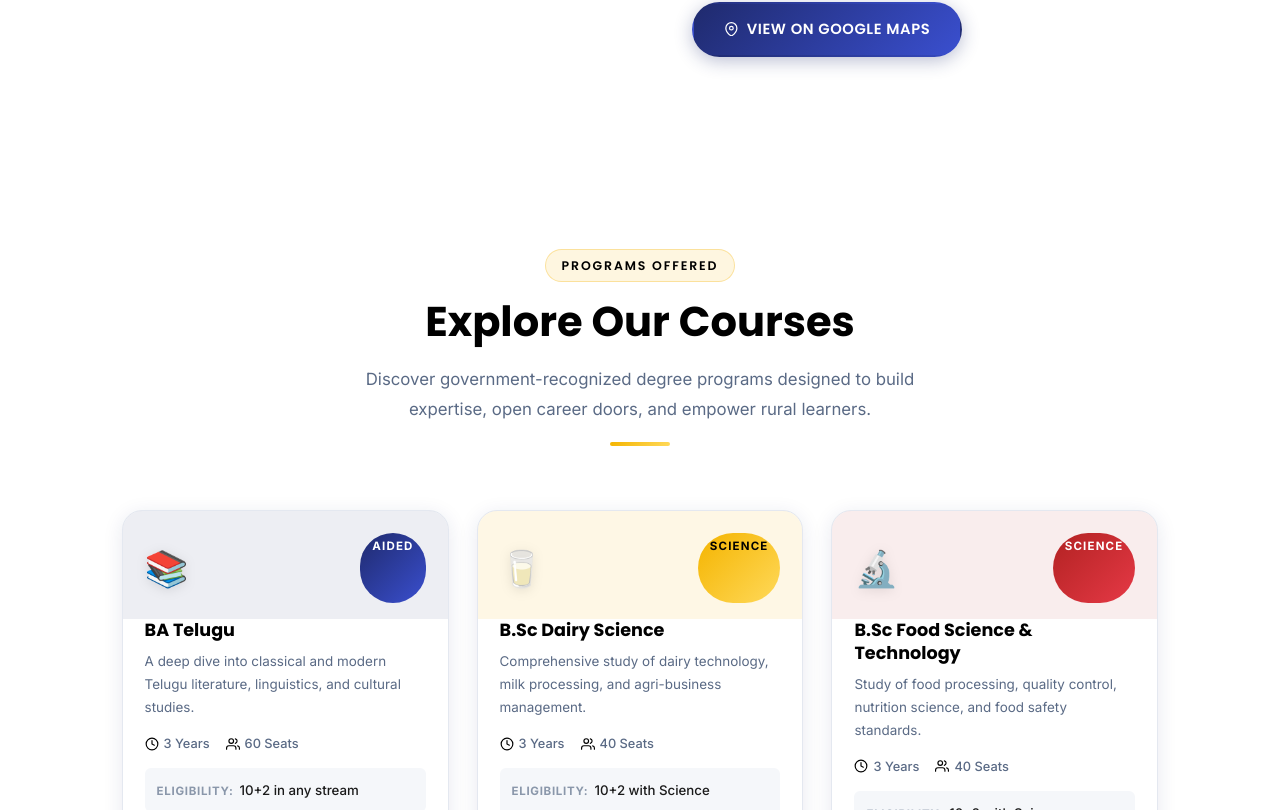
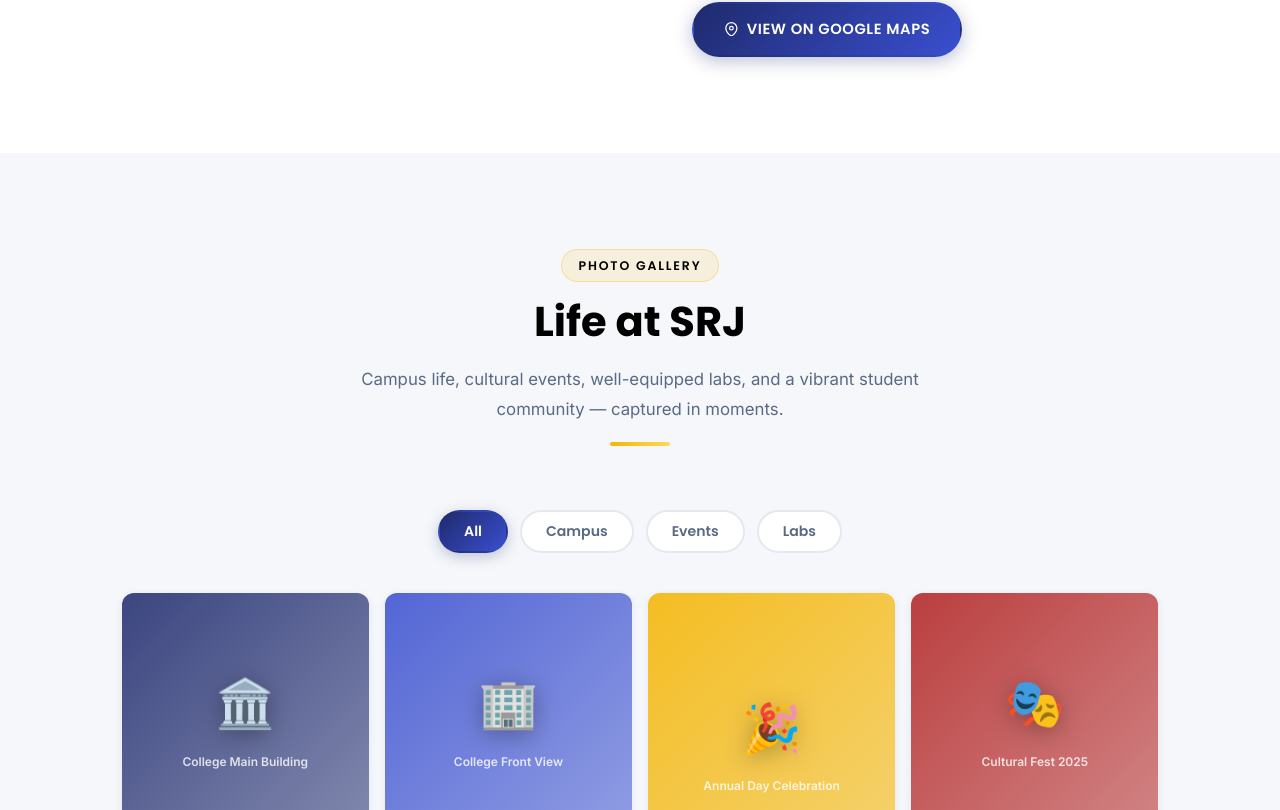
Before and after one commit to Pranay-Bhaskar/SRJ_Degree_college, a React (Vite) app in the folder frontend/: page / in a window 1280 px wide. Shown: the part 1990-2800 px from the top of the page. Built offline with nearby package versions, Linux system fonts and the light colour scheme.

Commit message:
remove unnecessory

```diff
--- a/frontend/src/components/Facilities.css
+++ b/frontend/src/components/Facilities.css
@@ -1,4 +1,4 @@
-/* ─── Facilities ────────────────────────────────────────────── */
+/* ─── Facilities ────────────────────────────────────────────── *
 .facilities__grid {
   display: grid;
   grid-template-columns: repeat(3, 1fr);
@@ -78,7 +78,7 @@
   line-height: 1.7;
 }
 
-/* ─── Responsive ────────────────────────────────────────────── */
+/* ─── Responsive ────────────────────────────────────────────── *
 @media (max-width: 1024px) {
   .facilities__grid { grid-template-columns: repeat(2, 1fr); }
 }
--- a/frontend/src/components/Facilities.jsx
+++ b/frontend/src/components/Facilities.jsx
@@ -1,3 +1,4 @@
+{/*
 import { useRef } from "react";
 import { motion } from "framer-motion";
 import { useInView } from "framer-motion";
@@ -63,3 +64,4 @@ export default function Facilities() {
     </section>
   );
 }
+*/}
--- a/frontend/src/pages/Home.jsx
+++ b/frontend/src/pages/Home.jsx
@@ -1,11 +1,11 @@
 import { HelmetProvider, Helmet } from "react-helmet-async";
 import Hero from "../components/Hero";
 import About from "../components/About";
-// import WhyChooseUs from "../components/WhyChooseUs";
-import Courses from "../components/Courses";
-import Facilities from "../components/Facilities";
-import Management from "../components/Management";
-import Admissions from "../components/Admissions";
+//import WhyChooseUs from "../components/WhyChooseUs";
+//import Courses from "../components/Courses";
+//import Facilities from "../components/Facilities";
+//import Management from "../components/Management";
+//import Admissions from "../components/Admissions";
 import News from "../components/News";
 import Gallery from "../components/Gallery";
 import Placements from "../components/Placements";
@@ -30,13 +30,13 @@ export default function Home() {
         <Hero />
         <About />
         {/* <WhyChooseUs /> */}
-        <Courses />
+        {/* <Courses />
         <Facilities />
         <Management />
         <Admissions />
-        <News />
+        <News />*/}
         <Gallery />
-        <Placements />
+        {/* <Placements />*/}
         <Contact />
       </main>
     </>
```
Also changed, not shown: frontend/src/components/Admissions.css (+6 -6 lines), frontend/src/components/Admissions.jsx (+6 -5 lines), frontend/src/components/Courses.css (+8 -8 lines), frontend/src/components/Courses.jsx (+10 -6 lines), frontend/src/components/Management.css (+6 -6 lines), frontend/src/components/Management.jsx (+6 -4 lines), frontend/src/components/WhyChooseUs.css (+4 -4 lines).
